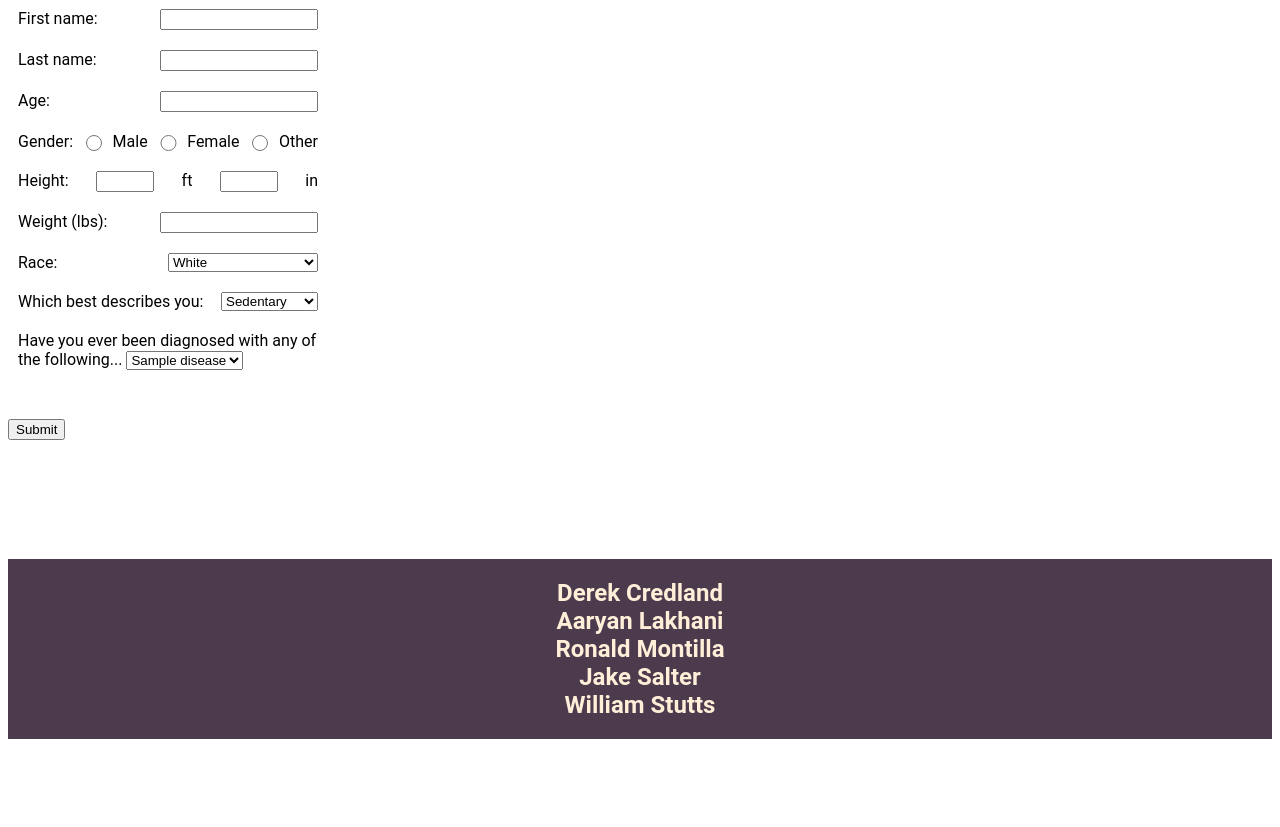
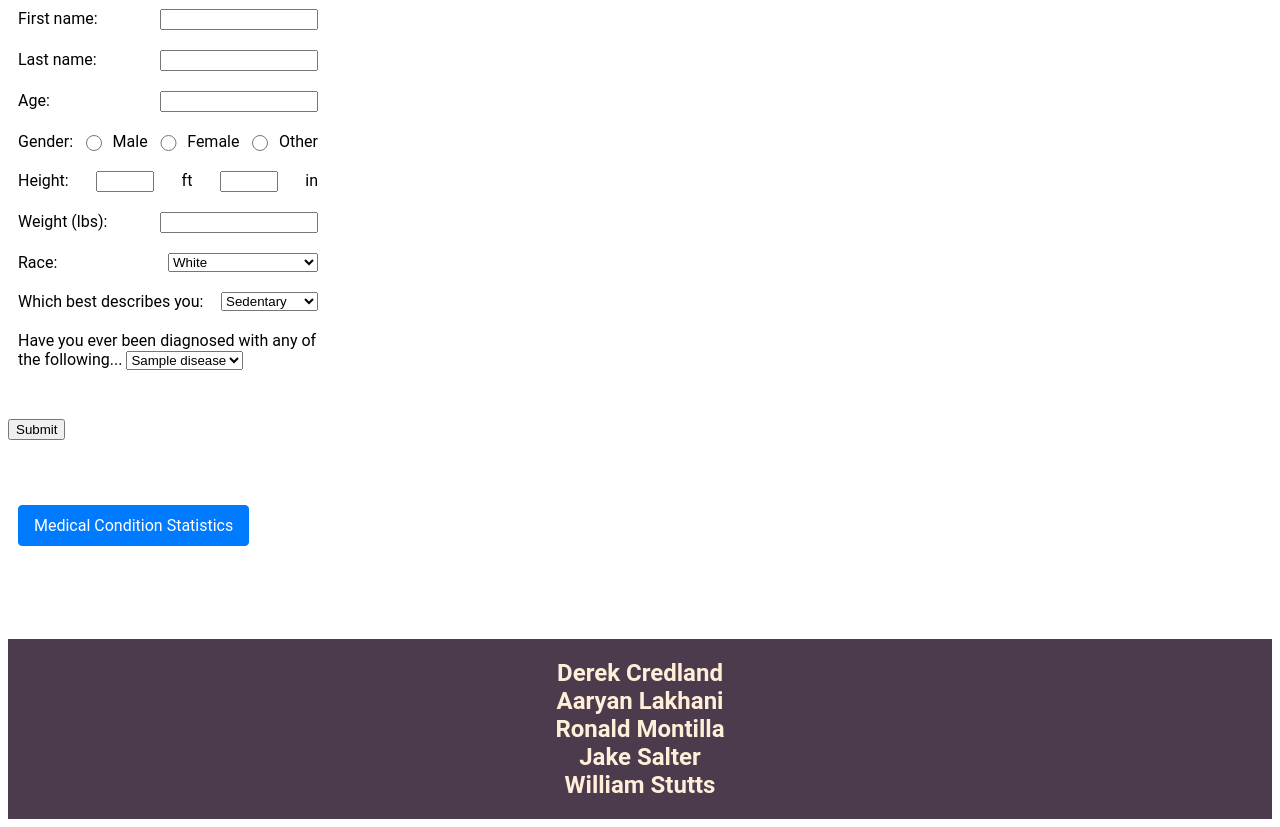
Before and after one commit to JakeSalter-Coder/Medical-Website, a Flask app: page / in a window 1280 px wide. Shown: the part 177-1004 px from the top of the page. Before the commit the page ends 916 px from the top, so only its background shows below. Run offline with Flask 3, Linux system fonts and the light colour scheme; tables that the repository leaves empty hold one stand-in row (values such as "Sample post"); parts of the project's set-up code (start-up, migrations or seed data) failed here and were passed over; some libraries are stand-ins or nearby versions.

Commit message:
Update index.html
Added the button to go to the statistics page

```diff
--- a/templates/index.html
+++ b/templates/index.html
@@ -83,6 +83,11 @@
         <div id="consent"></div><br>
         <button type="submit">Submit</button>
     </form>
+
+    <div>
+        <a href="/statistics" class="button-class">Medical Condition Statistics</a>
+    </div><br>
+
     <h3 id="prediction-label"></h3>
     <p id="prediction"></p>
     <a id="rec"></a>
```
